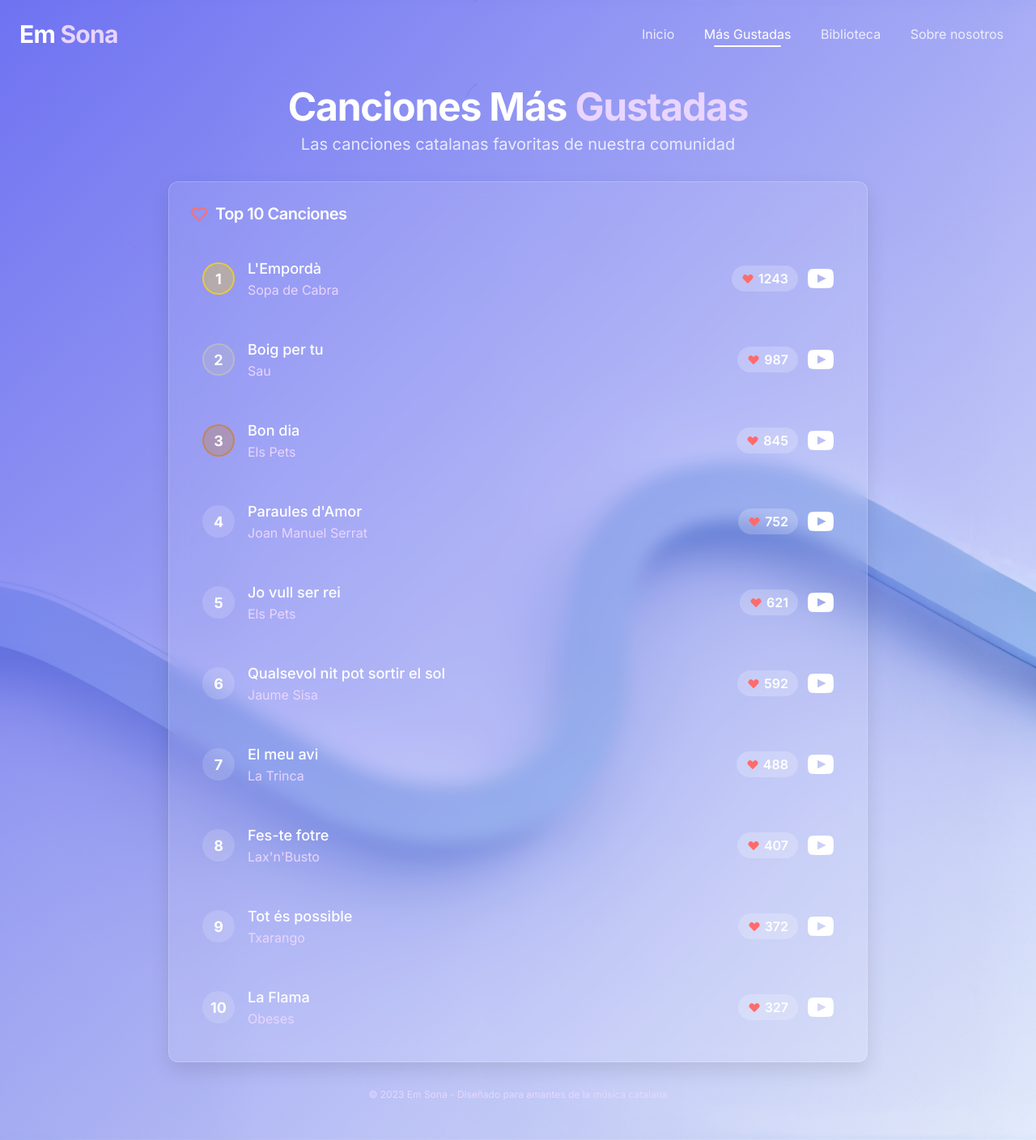
After one commit to martiarmengol/emsona, a Flask app: page /liked in a window 1280 px wide. The commit adds this page. Shown: the whole page at 81% size. Run offline with Flask 3, Linux system fonts and the light colour scheme; some libraries are stand-ins or nearby versions.

Commit message:
Most Liked songs page (Static)

```diff
--- a/code/interface/app.py
+++ b/code/interface/app.py
@@ -127,5 +127,23 @@ def library():
 def about():
     return render_template('about.html', pagina_activa='nosotros')
 
+@app.route('/liked')
+def liked():
+    # Datos de ejemplo para las canciones más gustadas
+    canciones_gustadas = [
+        {"titulo": "L'Empordà", "artista": "Sopa de Cabra", "likes": 1243, "link": "https://www.youtube.com/watch?v=RV2gJPXLslA"},
+        {"titulo": "Boig per tu", "artista": "Sau", "likes": 987, "link": "https://www.youtube.com/watch?v=f1h3D9IJDMI"},
+        {"titulo": "Bon dia", "artista": "Els Pets", "likes": 845, "link": "https://www.youtube.com/watch?v=mySe9OnYvzM"},
+        {"titulo": "Paraules d'Amor", "artista": "Joan Manuel Serrat", "likes": 752, "link": "https://www.youtube.com/watch?v=h9t4_YpZ1RY"},
+        {"titulo": "Jo vull ser rei", "artista": "Els Pets", "likes": 621, "link": "https://www.youtube.com/watch?v=lc5kSz6Ga2o"},
+        {"titulo": "Qualsevol nit pot sortir el sol", "artista": "Jaume Sisa", "likes": 592, "link": "https://www.youtube.com/watch?v=aaVwzFZXpFo"},
+        {"titulo": "El meu avi", "artista": "La Trinca", "likes": 488, "link": "https://www.youtube.com/watch?v=W2u1X9BNeFI"},
+        {"titulo": "Fes-te fotre", "artista": "Lax'n'Busto", "likes": 407, "link": "https://www.youtube.com/watch?v=7USdD_NM50U"},
+        {"titulo": "Tot és possible", "artista": "Txarango", "likes": 372, "link": "https://www.youtube.com/watch?v=t0U0Iap2omg"},
+        {"titulo": "La Flama", "artista": "Obeses", "likes": 327, "link": "https://www.youtube.com/watch?v=zVLGwcKG7iM"}
+    ]
+
+    return render_template('liked.html', canciones=canciones_gustadas, pagina_activa='liked')
+
 if __name__ == '__main__':
     app.run(debug=True)
--- a/code/interface/templates/about.html
+++ b/code/interface/templates/about.html
@@ -96,6 +96,7 @@
             <h1 class="text-3xl font-bold text-white tracking-tight">Em <span class="text-purple-200">Sona</span></h1>
             <nav>
                 <a href="/" class="nav-link {% if pagina_activa == 'inicio' %}active{% endif %}">Inicio</a>
+                <a href="/liked" class="nav-link {% if pagina_activa == 'liked' %}active{% endif %}">Más Gustadas</a>
                 <a href="/library" class="nav-link {% if pagina_activa == 'biblioteca' %}active{% endif %}">Biblioteca</a>
                 <a href="/about" class="nav-link {% if pagina_activa == 'nosotros' %}active{% endif %}">Sobre nosotros</a>
             </nav>
--- a/code/interface/templates/index.html
+++ b/code/interface/templates/index.html
@@ -202,6 +202,7 @@
             <h1 class="text-3xl font-bold text-white tracking-tight">Em <span class="text-purple-200">Sona</span></h1>
             <nav>
                 <a href="/" class="nav-link {% if pagina_activa == 'inicio' %}active{% endif %}">Inicio</a>
+                <a href="/liked" class="nav-link {% if pagina_activa == 'liked' %}active{% endif %}">Más Gustadas</a>
                 <a href="/library" class="nav-link {% if pagina_activa == 'biblioteca' %}active{% endif %}">Biblioteca</a>
                 <a href="/about" class="nav-link {% if pagina_activa == 'nosotros' %}active{% endif %}">Sobre nosotros</a>
             </nav>
--- a/code/interface/templates/library.html
+++ b/code/interface/templates/library.html
@@ -144,6 +144,7 @@
             <h1 class="text-3xl font-bold text-white tracking-tight">Em <span class="text-purple-200">Sona</span></h1>
             <nav>
                 <a href="/" class="nav-link {% if pagina_activa == 'inicio' %}active{% endif %}">Inicio</a>
+                <a href="/liked" class="nav-link {% if pagina_activa == 'liked' %}active{% endif %}">Más Gustadas</a>
                 <a href="/library" class="nav-link {% if pagina_activa == 'biblioteca' %}active{% endif %}">Biblioteca</a>
                 <a href="/about" class="nav-link {% if pagina_activa == 'nosotros' %}active{% endif %}">Sobre nosotros</a>
             </nav>
--- /dev/null
+++ b/code/interface/templates/liked.html
@@ -0,0 +1,187 @@
+<!DOCTYPE html>
+<html lang="es">
+<head>
+    <meta charset="UTF-8">
+    <meta name="viewport" content="width=device-width, initial-scale=1.0">
+    <title>Canciones Más Gustadas - Em Sona</title>
+    <script src="https://cdn.tailwindcss.com"></script>
+    <link rel="stylesheet" href="https://fonts.googleapis.com/css2?family=Inter:wght@300;400;500;600;700&display=swap">
+    <style>
+        body {
+            font-family: 'Inter', sans-serif;
+            background: linear-gradient(135deg, rgba(99, 102, 241, 0.9) 0%, rgba(67, 56, 202, 0.0) 100%), url('/static/images/bg.png');
+            background-size: cover;
+            background-position: center;
+            background-repeat: no-repeat;
+            min-height: 100vh;
+        }
+
+        .content-panel {
+            background-color: rgba(255, 255, 255, 0.1);
+            backdrop-filter: blur(10px);
+            border-radius: 12px;
+            padding: 25px;
+            box-shadow: 0 10px 25px rgba(0, 0, 0, 0.1);
+            border: 1px solid rgba(255, 255, 255, 0.2);
+            margin-bottom: 20px;
+        }
+
+        /* Estilo para los enlaces de navegación */
+        .nav-link {
+            position: relative;
+            color: white;
+            opacity: 0.8;
+            padding: 0 1rem;
+            transition: opacity 0.2s;
+        }
+
+        .nav-link:hover {
+            opacity: 1;
+        }
+
+        .nav-link.active {
+            opacity: 1;
+        }
+
+        .nav-link.active::after {
+            content: '';
+            position: absolute;
+            bottom: -6px;
+            left: 50%;
+            transform: translateX(-50%);
+            width: 60%;
+            height: 2px;
+            background-color: white;
+            border-radius: 2px;
+        }
+
+        .song-item {
+            transition: all 0.3s ease;
+            border-radius: 8px;
+        }
+
+        .song-item:hover {
+            background-color: rgba(255, 255, 255, 0.1);
+            transform: translateY(-2px);
+        }
+
+        .like-badge {
+            background-color: rgba(255, 255, 255, 0.2);
+            color: white;
+            font-weight: 600;
+            padding: 4px 12px;
+            border-radius: 100px;
+            display: inline-flex;
+            align-items: center;
+            gap: 5px;
+        }
+
+        .like-badge svg {
+            fill: #ff6b6b;
+        }
+
+        .rank-number {
+            width: 40px;
+            height: 40px;
+            border-radius: 50%;
+            background-color: rgba(255, 255, 255, 0.15);
+            display: flex;
+            align-items: center;
+            justify-content: center;
+            font-weight: bold;
+            color: white;
+            font-size: 18px;
+        }
+
+        .rank-1 {
+            background-color: rgba(255, 215, 0, 0.3); /* Gold */
+            border: 2px solid rgba(255, 215, 0, 0.7);
+        }
+
+        .rank-2 {
+            background-color: rgba(192, 192, 192, 0.3); /* Silver */
+            border: 2px solid rgba(192, 192, 192, 0.7);
+        }
+
+        .rank-3 {
+            background-color: rgba(205, 127, 50, 0.3); /* Bronze */
+            border: 2px solid rgba(205, 127, 50, 0.7);
+        }
+
+        .youtube-link {
+            color: white;
+            transition: all 0.2s ease;
+        }
+
+        .youtube-link:hover {
+            transform: scale(1.1);
+            color: #ff0000;
+        }
+    </style>
+</head>
+<body>
+    <header class="p-6">
+        <div class="flex justify-between items-center max-w-7xl mx-auto">
+            <h1 class="text-3xl font-bold text-white tracking-tight">Em <span class="text-purple-200">Sona</span></h1>
+            <nav>
+                <a href="/" class="nav-link {% if pagina_activa == 'inicio' %}active{% endif %}">Inicio</a>
+                <a href="/liked" class="nav-link {% if pagina_activa == 'liked' %}active{% endif %}">Más Gustadas</a>
+                <a href="/library" class="nav-link {% if pagina_activa == 'biblioteca' %}active{% endif %}">Biblioteca</a>
+                <a href="/about" class="nav-link {% if pagina_activa == 'nosotros' %}active{% endif %}">Sobre nosotros</a>
+            </nav>
+        </div>
+    </header>
+
+    <div class="max-w-4xl mx-auto px-4 py-6">
+        <div class="text-center mb-8">
+            <h1 class="text-5xl font-bold text-white mb-2 tracking-tight">Canciones Más <span class="text-purple-200">Gustadas</span></h1>
+            <p class="text-xl text-white opacity-80">Las canciones catalanas favoritas de nuestra comunidad</p>
+        </div>
+
+        <div class="content-panel mb-6">
+            <h2 class="text-xl font-semibold text-white mb-6 tracking-tight flex items-center gap-2">
+                <svg xmlns="http://www.w3.org/2000/svg" class="h-6 w-6 text-red-400" fill="none" viewBox="0 0 24 24" stroke="currentColor">
+                    <path stroke-linecap="round" stroke-linejoin="round" stroke-width="2" d="M4.318 6.318a4.5 4.5 0 000 6.364L12 20.364l7.682-7.682a4.5 4.5 0 00-6.364-6.364L12 7.636l-1.318-1.318a4.5 4.5 0 00-6.364 0z" />
+                </svg>
+                Top 10 Canciones
+            </h2>
+
+            <ul class="space-y-4">
+                {% for cancion in canciones %}
+                <li class="song-item p-4">
+                    <div class="flex items-center gap-4">
+                        <div class="rank-number {% if loop.index == 1 %}rank-1{% elif loop.index == 2 %}rank-2{% elif loop.index == 3 %}rank-3{% endif %}">
+                            {{ loop.index }}
+                        </div>
+
+                        <div class="flex-1">
+                            <h3 class="text-lg font-medium text-white">{{ cancion.titulo }}</h3>
+                            <p class="text-purple-200">{{ cancion.artista }}</p>
+                        </div>
+
+                        <div class="flex items-center gap-3">
+                            <span class="like-badge">
+                                <svg xmlns="http://www.w3.org/2000/svg" class="h-4 w-4" viewBox="0 0 20 20" fill="currentColor">
+                                    <path fill-rule="evenodd" d="M3.172 5.172a4 4 0 015.656 0L10 6.343l1.172-1.171a4 4 0 115.656 5.656L10 17.657l-6.828-6.829a4 4 0 010-5.656z" clip-rule="evenodd" />
+                                </svg>
+                                {{ cancion.likes }}
+                            </span>
+
+                            <a href="{{ cancion.link }}" target="_blank" class="youtube-link">
+                                <svg xmlns="http://www.w3.org/2000/svg" class="h-8 w-8" fill="currentColor" viewBox="0 0 24 24">
+                                    <path d="M19.615 3.184c-3.604-.246-11.631-.245-15.23 0-3.897.266-4.356 2.62-4.385 8.816.029 6.185.484 8.549 4.385 8.816 3.6.245 11.626.246 15.23 0 3.897-.266 4.356-2.62 4.385-8.816-.029-6.185-.484-8.549-4.385-8.816zm-10.615 12.816v-8l8 3.993-8 4.007z"/>
+                                </svg>
+                            </a>
+                        </div>
+                    </div>
+                </li>
+                {% endfor %}
+            </ul>
+        </div>
+
+        <footer class="mt-8 text-center text-xs text-purple-200 pb-6">
+            <p>&copy; 2023 Em Sona - Diseñado para amantes de la música catalana</p>
+        </footer>
+    </div>
+</body>
+</html>
--- a/code/interface/templates/loading.html
+++ b/code/interface/templates/loading.html
@@ -258,6 +258,7 @@
             <h1 class="text-3xl font-bold text-white tracking-tight">Em <span class="text-purple-200">Sona</span></h1>
             <nav>
                 <a href="/" class="nav-link {% if pagina_activa == 'inicio' %}active{% endif %}">Inicio</a>
+                <a href="/liked" class="nav-link {% if pagina_activa == 'liked' %}active{% endif %}">Más Gustadas</a>
                 <a href="/library" class="nav-link {% if pagina_activa == 'biblioteca' %}active{% endif %}">Biblioteca</a>
                 <a href="/about" class="nav-link {% if pagina_activa == 'nosotros' %}active{% endif %}">Sobre nosotros</a>
             </nav>
--- a/code/interface/templates/results.html
+++ b/code/interface/templates/results.html
@@ -330,6 +330,7 @@
             <h1 class="text-3xl font-bold text-white tracking-tight">Em <span class="text-purple-200">Sona</span></h1>
             <nav>
                 <a href="/" class="nav-link {% if pagina_activa == 'inicio' %}active{% endif %}">Inicio</a>
+                <a href="/liked" class="nav-link {% if pagina_activa == 'liked' %}active{% endif %}">Más Gustadas</a>
                 <a href="/library" class="nav-link {% if pagina_activa == 'biblioteca' %}active{% endif %}">Biblioteca</a>
                 <a href="/about" class="nav-link {% if pagina_activa == 'nosotros' %}active{% endif %}">Sobre nosotros</a>
             </nav>
```
Also changed, not shown: code/interface/README.md.
